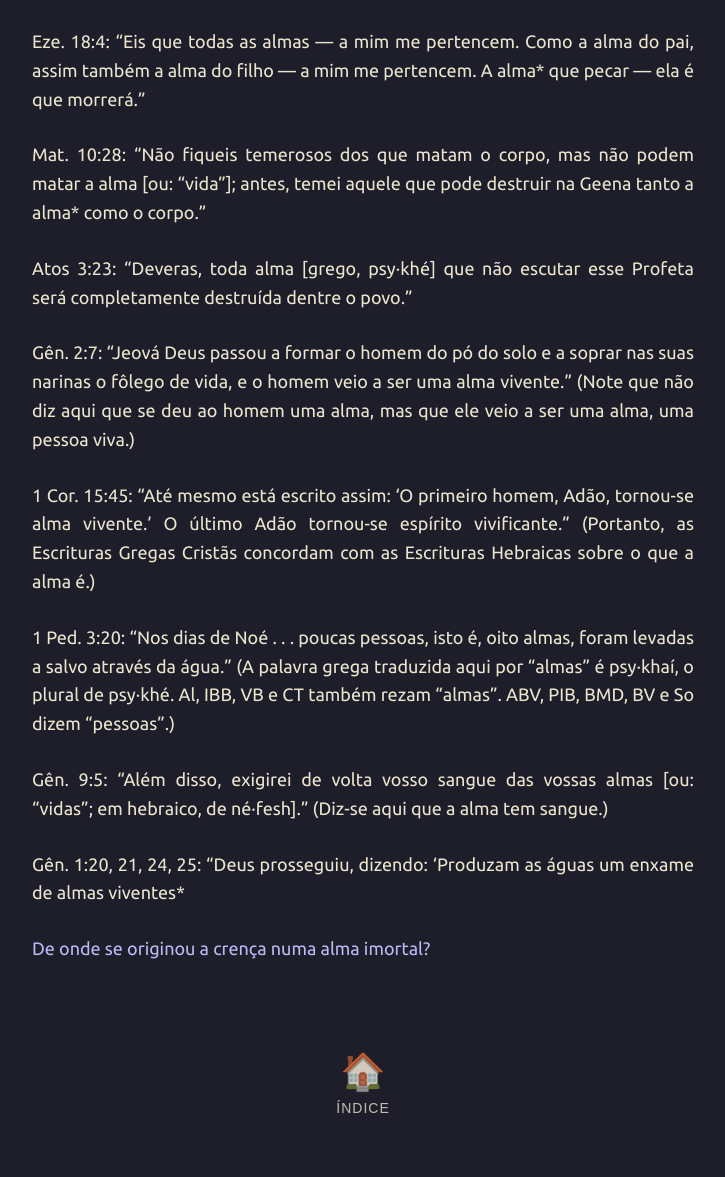
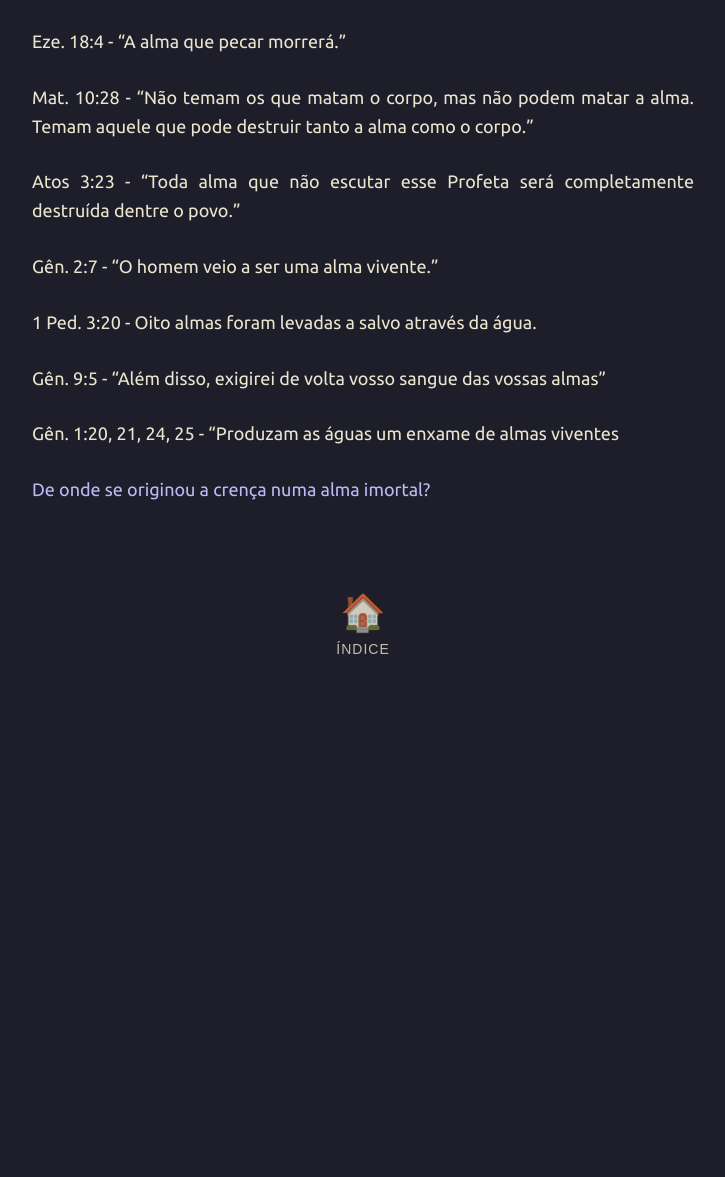
Before and after one commit to joaquim-capitao/jw, a Jekyll site: the page built from assuntos/alma.md, in a window 1280 px wide. Shown: the whole page, without its empty margins (277-1002 px from the left). Built offline with Jekyll 4.4.1, drawn with Linux system fonts in a browser that asks for light colours; our own code applies the rules of GitHub Pages for plain Markdown files; after the commit the page ends 900 px from its top, so only the background shows below that.

Commit message:
Update alma.md

```diff
--- a/assuntos/alma.md
+++ b/assuntos/alma.md
@@ -1,18 +1,16 @@
 
-Eze. 18:4: “Eis que todas as almas — a mim me pertencem. Como a alma do pai, assim também a alma do filho — a mim me pertencem. A alma* que pecar — ela é que morrerá.”
+Eze. 18:4 - “A alma que pecar morrerá.”
 
-Mat. 10:28: “Não fiqueis temerosos dos que matam o corpo, mas não podem matar a alma [ou: “vida”]; antes, temei aquele que pode destruir na Geena tanto a alma* como o corpo.”
+Mat. 10:28 - “Não temam os que matam o corpo, mas não podem matar a alma. Temam aquele que pode destruir tanto a alma como o corpo.”
 
-Atos 3:23: “Deveras, toda alma [grego, psy·khé] que não escutar esse Profeta será completamente destruída dentre o povo.”
+Atos 3:23 - “Toda alma que não escutar esse Profeta será completamente destruída dentre o povo.”
 
-Gên. 2:7: “Jeová Deus passou a formar o homem do pó do solo e a soprar nas suas narinas o fôlego de vida, e o homem veio a ser uma alma vivente.” (Note que não diz aqui que se deu ao homem uma alma, mas que ele veio a ser uma alma, uma pessoa viva.)
+Gên. 2:7 - “O homem veio a ser uma alma vivente.”
 
-1 Cor. 15:45: “Até mesmo está escrito assim: ‘O primeiro homem, Adão, tornou-se alma vivente.’ O último Adão tornou-se espírito vivificante.” (Portanto, as Escrituras Gregas Cristãs concordam com as Escrituras Hebraicas sobre o que a alma é.)
+1 Ped. 3:20 - Oito almas foram levadas a salvo através da água.
 
-1 Ped. 3:20: “Nos dias de Noé . . . poucas pessoas, isto é, oito almas, foram levadas a salvo através da água.” (A palavra grega traduzida aqui por “almas” é psy·khaí, o plural de psy·khé. Al, IBB, VB e CT também rezam “almas”. ABV, PIB, BMD, BV e So dizem “pessoas”.)
+Gên. 9:5 - “Além disso, exigirei de volta vosso sangue das vossas almas"
 
-Gên. 9:5: “Além disso, exigirei de volta vosso sangue das vossas almas [ou: “vidas”; em hebraico, de né·fesh].” (Diz-se aqui que a alma tem sangue.)
-
-Gên. 1:20, 21, 24, 25: “Deus prosseguiu, dizendo: ‘Produzam as águas um enxame de almas viventes*
+Gên. 1:20, 21, 24, 25 - “Produzam as águas um enxame de almas viventes
 
 [De onde se originou a crença numa alma imortal?](https://wol.jw.org/pt/wol/d/r5/lp-t/1101989270#:~:text=Donde%20se%20originou%20a%20cren%C3%A7a%20da%20cristandade%20numa%20alma%20imaterial%2C%20imortal%3F)
```
